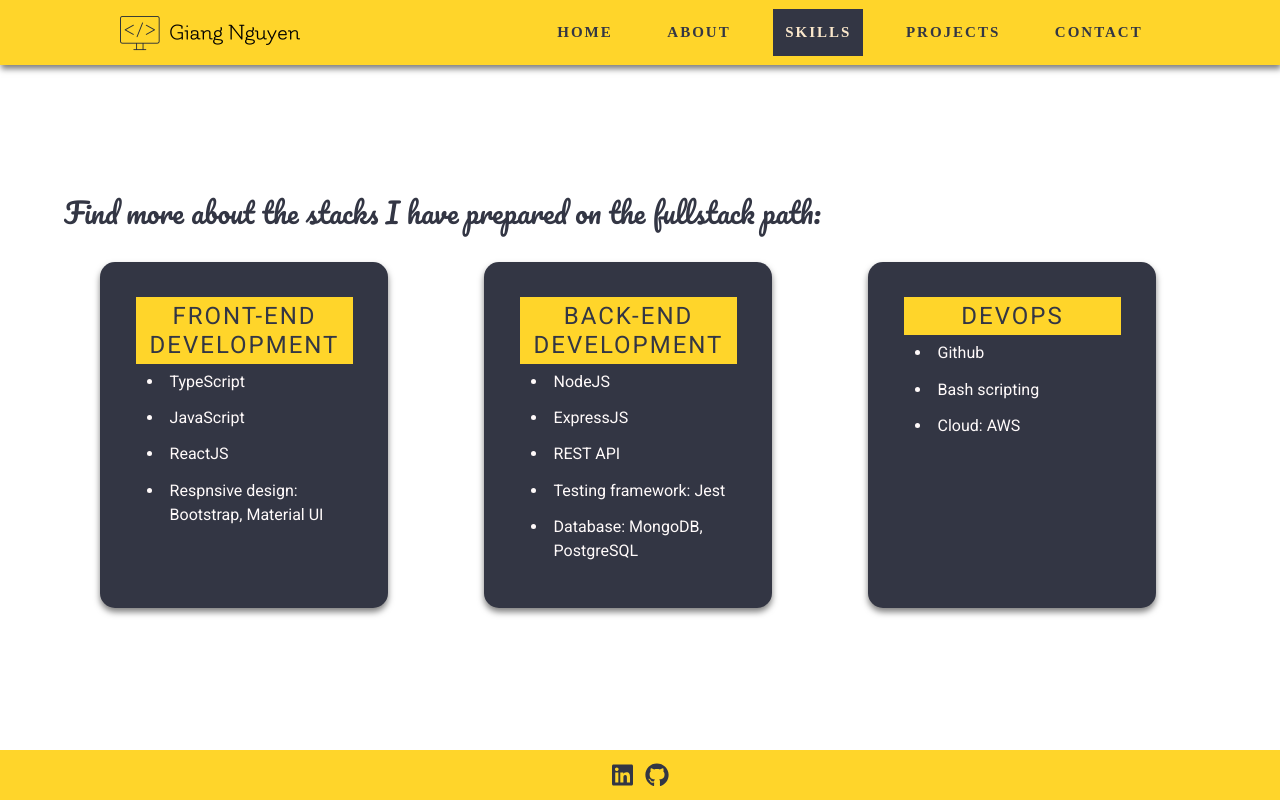
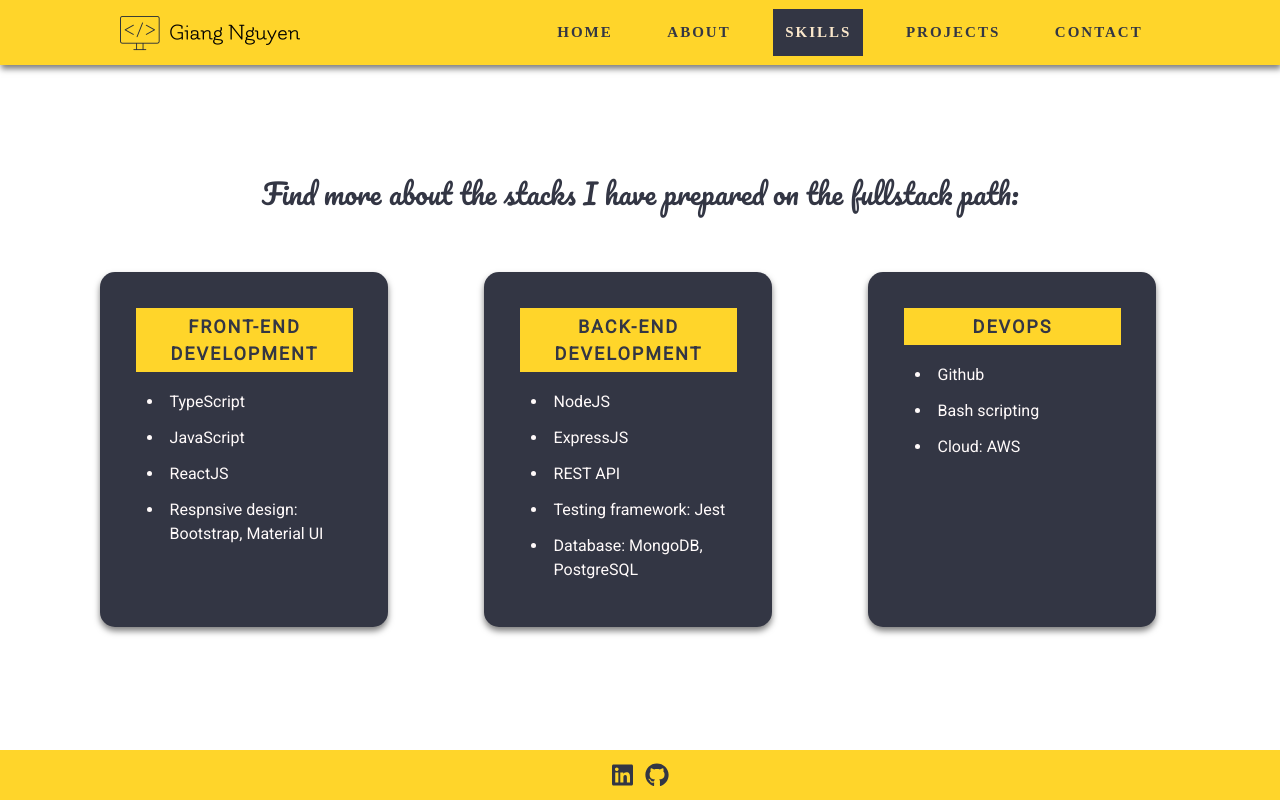
Before and after one commit to GiangNguyen1207/Portfolio, a React (Create React App) app: page /skills in a window 1280 px wide. Built offline with nearby package versions, Linux system fonts and the light colour scheme; a web font is replaced by a local one.

Commit message:
add Heading common component

```diff
--- /dev/null
+++ b/src/components/Heading/index.tsx
@@ -0,0 +1,19 @@
+import React from 'react'
+import './styles.scss'
+
+export type HeadingType = 'primary' | 'secondary' | 'normal' | 'colorful';
+
+type Props = {
+  title: string;
+  type: HeadingType;
+};
+
+const Heading = ({ title, type }: Props) => {
+  return (
+    <>
+      <p className={type}>{title}</p>
+    </>
+  )
+}
+
+export default Heading
--- /dev/null
+++ b/src/components/Heading/styles.scss
@@ -0,0 +1,29 @@
+.primary {
+  margin: 0;
+  font-size: 90px;
+  text-transform: uppercase;
+  line-height: 100px;
+  font-family: 'Pacifico', cursive;
+}
+
+.secondary {
+  margin: 0;
+  font-size: 18px;
+  text-transform: uppercase;
+  letter-spacing: 2px;
+  font-weight: bold;
+}
+
+.normal {
+  margin: 0;
+  font-size: 22px;
+  line-height: 50px;
+  font-weight: bold;
+}
+
+.colorful {
+  margin: 0;
+  font-size: 28px;
+  font-family: 'Pacifico', cursive;
+  text-align: center;
+}
--- a/src/components/ProjectCard/styles.scss
+++ b/src/components/ProjectCard/styles.scss
@@ -56,7 +56,7 @@
   text-transform: uppercase;
 }
 
-.collapse, .collapsing {
+.collapse {
   border: 1px solid #dddddd;
   background-color: #efefef;
   padding: 10px;
--- a/src/pages/about/index.tsx
+++ b/src/pages/about/index.tsx
@@ -1,6 +1,7 @@
 import React from 'react'
 
 import avatar from 'images/pic.jpg'
+import Heading from 'components/Heading'
 import './style.scss'
 
 const About = () => {
@@ -8,7 +9,10 @@ const About = () => {
     <div className="about">
       <div className="about__content">
         <img src={avatar} alt="avatar" className="avatar" />
-        <b className="about-text1">Hi. My name is Giang. Nice to meet you!</b>
+        <Heading
+          title="Hi. My name is Giang. Nice to meet you!"
+          type="normal"
+        />
         <p className="about-text2">
           I am a fresh full-stack developer, specializing in designing,
           developing and managing web application. I have experience in
--- a/src/pages/about/style.scss
+++ b/src/pages/about/style.scss
@@ -14,14 +14,6 @@
   }
 }
 
-.about-text1 {
-  margin-top: 2%;
-  font-size: 22px;
-  line-height: 50px;
-  text-align: center;
-  font-style: bold;
-}
-
 .about-text2 {
   width: 50%;
   font-size: 18px;
@@ -30,8 +22,9 @@
 }
 
 .avatar {
-  width: 30%;
+  width: 22%;
   border-radius: 50%;
+  margin-bottom: 15px;
 }
 
 $phone-breakpoint: 414px;
--- a/src/pages/contact/index.tsx
+++ b/src/pages/contact/index.tsx
@@ -1,11 +1,12 @@
 import React from 'react'
 
+import Heading from 'components/Heading'
 import './style.scss'
 
 const Contact = () => {
   return (
     <div className="contact-container">
-      <p className="title">Contact me</p>
+      <Heading title="Contact me" type="colorful" />
       <div className="form">
         <form>
           <label htmlFor="name">Name:</label>
--- a/src/pages/home/index.tsx
+++ b/src/pages/home/index.tsx
@@ -1,13 +1,14 @@
 import React from 'react'
 
 import { ReactComponent as AnimationPic } from 'images/animation.svg'
+import Heading from 'components/Heading'
 import './style.scss'
 
 const Homepage = () => {
   return (
     <div className="homepage-container">
       <div className="introduction-container">
-        <p>Hello!</p>
+        <Heading title="Hello!" type="primary" />
       </div>
       <div className="animation">
         <AnimationPic />
--- a/src/pages/home/style.scss
+++ b/src/pages/home/style.scss
@@ -9,17 +9,7 @@
 
 .introduction-container {
   width: 35%;
-  font-size: 90px;
-  color: #333644;
-  font-family: 'Roboto', sans-serif;
-  text-transform: uppercase;
-  line-height: 100px;
-  animation: hello 1s;
-
-  p {
-    margin: 0;
-    padding-bottom: 5%;
-  }
+  animation: hello 1s
 }
 
 .animation {
@@ -76,13 +66,11 @@
 @keyframes hello {
   from {
     opacity: 0;
-    color: white;
-    font-size: 70px
+    transform: translateY(-500px);
   }
   to {
     opacity: 1;
-    color: #333644;
-    font-size: 90px
+    transform: translateY(0);
   }
 }
 
--- a/src/pages/projects/index.tsx
+++ b/src/pages/projects/index.tsx
@@ -2,12 +2,16 @@ import React from 'react'
 
 import ProjectCard from 'components/ProjectCard'
 import { projects } from 'pages/projects/components/projects'
+import Heading from 'components/Heading'
 import './style.scss'
 
 const Projects = () => {
   return (
     <div className="project-container">
-      <p className="title">Below are my projects that I have joined:</p>
+      <Heading
+        title="Below are my projects that I have joined:"
+        type="colorful"
+      />
       <div className="project-container__card">
         {projects.map((p, index) => {
           return (
--- a/src/pages/projects/style.scss
+++ b/src/pages/projects/style.scss
@@ -7,43 +7,9 @@
   justify-content: center;
 
   &__card {
+    margin-top: 2%;
     display: flex;
     flex-wrap: wrap;
-  }
-}
-
-.project-card-grid {
-  display: flex;
-  flex-direction: row;
-  flex-wrap: nowrap;
-  border-radius: 10px;
-  background: #333644;
-}
-
-.project-image {
-  flex: 1;
-  img {
-    border-radius: 10px;
-  }
-}
-
-.project-content {
-  margin: 2%;
-  flex: 2;
-  display: flex;
-  flex-direction: column;
-  justify-content: center;
-
-  h3 {
-    margin: 0;
-    padding: 0;
-    color: #fffafa;
-  }
-
-  p {
-    color: #ccc;
-    margin: 0;
-    padding: 2% 2% 2% 0;
   }
 }
 
--- a/src/pages/skills/index.tsx
+++ b/src/pages/skills/index.tsx
@@ -1,16 +1,20 @@
 import React from 'react'
 
+import Heading from 'components/Heading'
 import './style.scss'
 
 const Skills = () => {
   return (
     <div className="skill-container">
-      <p className="title">
-        Find more about the stacks I have prepared on the fullstack path:
-      </p>
-      <div className="skill-grid">
-        <div className="skill-grid-box">
-          <h4>Front-end development</h4>
+      <Heading
+        title="Find more about the stacks I have prepared on the fullstack path:"
+        type="colorful"
+      />
+      <div className="skill-container__grid">
+        <div className="skill-box">
+          <div className="skill-box__heading">
+            <Heading title="Front-end development" type="secondary" />
+          </div>
           <ul>
             <li>TypeScript</li>
             <li>JavaScript</li>
@@ -18,8 +22,10 @@ const Skills = () => {
             <li>Respnsive design: Bootstrap, Material UI</li>
           </ul>
         </div>
-        <div className="skill-grid-box">
-          <h4>Back-end development</h4>
+        <div className="skill-box">
+          <div className="skill-box__heading">
+            <Heading title="Back-end development" type="secondary" />
+          </div>
           <ul>
             <li>NodeJS</li>
             <li>ExpressJS</li>
@@ -28,8 +34,10 @@ const Skills = () => {
             <li>Database: MongoDB, PostgreSQL</li>
           </ul>
         </div>
-        <div className="skill-grid-box">
-          <h4>Devops</h4>
+        <div className="skill-box">
+          <div className="skill-box__heading">
+            <Heading title="Devops" type="secondary" />
+          </div>
           <ul>
             <li>Github</li>
             <li>Bash scripting</li>
--- a/src/pages/skills/style.scss
+++ b/src/pages/skills/style.scss
@@ -5,17 +5,17 @@
   display: flex;
   flex-direction: column;
   justify-content: center;
+
+  &__grid {
+    display: flex;
+    flex-direction: row;
+    flex-wrap: wrap;
+    justify-content: space-around;
+    margin-top: 5%;
+  }
 }
 
-.skill-grid {
-  display: flex;
-	flex-direction: row;
-	flex-wrap: wrap;
-  justify-content: space-around;
-  margin-top: 1%;
-}
-
-.skill-grid-box {
+.skill-box {
   width: 25%;
   margin-right: 2%;
   padding: 2%;
@@ -23,13 +23,11 @@
   background-color: #333644;
   box-shadow: 0 4px 6px rgba(0, 0, 0, .5);
 
-  h4 {
-    margin: 5% 5% 0 5%;
-    padding: 2%;
+  &__heading {
+    width: 90%;
+    margin: 5% auto;
+    padding: 5px;
     text-align: center;
-    text-transform: uppercase;
-    letter-spacing: 2px;
-    color: #333644;
     background: #ffd52a;
   }
 
@@ -37,12 +35,6 @@
     padding: 3%;
     color: #fffafa;
   }
-}
-
-.stack-image {
-  display: block;
-  margin: 0 auto;
-  border-radius: 5px;
 }
 
 $tablet-breakpoint: 768px;
```
Also changed, not shown: src/images/pic.jpg.
